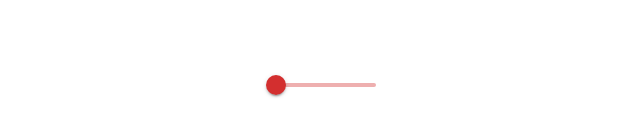
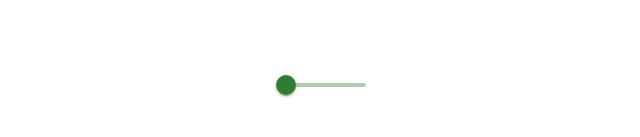
Before and after one commit to bug2007/Learning-Material-UI, a React (Vite) app: page / in a window 1280 px wide. Shown: the part 315-452 px from the top of the page, without its empty margins (314-954 px from the left). Built offline with nearby package versions, Linux system fonts and the light colour scheme.

Commit message:
created reusable styled components

```diff
--- a/src/App.tsx
+++ b/src/App.tsx
@@ -1,5 +1,31 @@
-import { Button, CssBaseline, TextField, Slider, Stack, Container } from "@mui/material"
+import { Button, CssBaseline, TextField, Slider, Stack, Container, type SliderProps, colors } from "@mui/material"
 import AutoAwesomeRoundedIcon from '@mui/icons-material/AutoAwesomeRounded';
+import { styled } from '@mui/material/styles';
+
+// Creating reusable styled components
+// const CustomSlider = styled(Slider)<SliderProps>(({ theme }) => ({  // the extra parenthesis mean 'return'. can also access the theme obj inside sx prop
+//   width: theme.spacing(10), // 10* 8px = 80px
+//   color: theme.palette.success.main,
+//   '& .MuiSlider-thumb': {
+//     '&:hover, &.Mui-focusVisible': {
+//       backgroundColor: 'red'
+//     }
+//   }
+// }))
+
+type CustomSliderProps = SliderProps & {  // CustomSlider component will accept all normal Slider props plus and optional error boolean.
+  error?: boolean;
+}
+
+const CustomSlider = styled(Slider, {shouldForwardProp: (prop) => prop !== 'error'})<CustomSliderProps>(({ theme, error }) => ({  // the extra parenthesis mean 'return'. can also access the theme obj inside sx prop, keep 'error' available for styling but dont pass it any further
+  width: theme.spacing(10), // 10* 8px = 80px
+  color: theme.palette.success.main,
+  '& .MuiSlider-thumb': {
+    '&:hover, &.Mui-focusVisible': {
+      backgroundColor: error? 'red' : 'green'
+    }
+  }
+}))
 
 function App() {
   return (
@@ -26,14 +52,25 @@ function App() {
     // </Container>
     // </>
 
+    // <>
+    // <CssBaseline />
+    // <Container maxWidth='xs' sx={{height: '100vh', display: 'flex', justifyContent: 'center', alignItems: 'center'}}>
+    //   <Stack spacing={2}>
+    //     <Slider disabled sx={{width: 100, color: 'success.main', '&.Mui-disabled': { '.MuiSlider-thumb': {backgroundColor: 'error.main'}, '&.Mui-disabled .MuiSlider-rail': {backgroundColor: 'error.main'}}}} />
+    //   </Stack>
+    // </Container>
+    // </>
+
     <>
     <CssBaseline />
     <Container maxWidth='xs' sx={{height: '100vh', display: 'flex', justifyContent: 'center', alignItems: 'center'}}>
       <Stack spacing={2}>
-        <Slider disabled sx={{width: 100, color: 'success.main', '&.Mui-disabled': { '.MuiSlider-thumb': {backgroundColor: 'error.main'}, '&.Mui-disabled .MuiSlider-rail': {backgroundColor: 'error.main'}}}} />
+        <CustomSlider error />
       </Stack>
     </Container>
     </>
+
+
   )
 }
 
```
